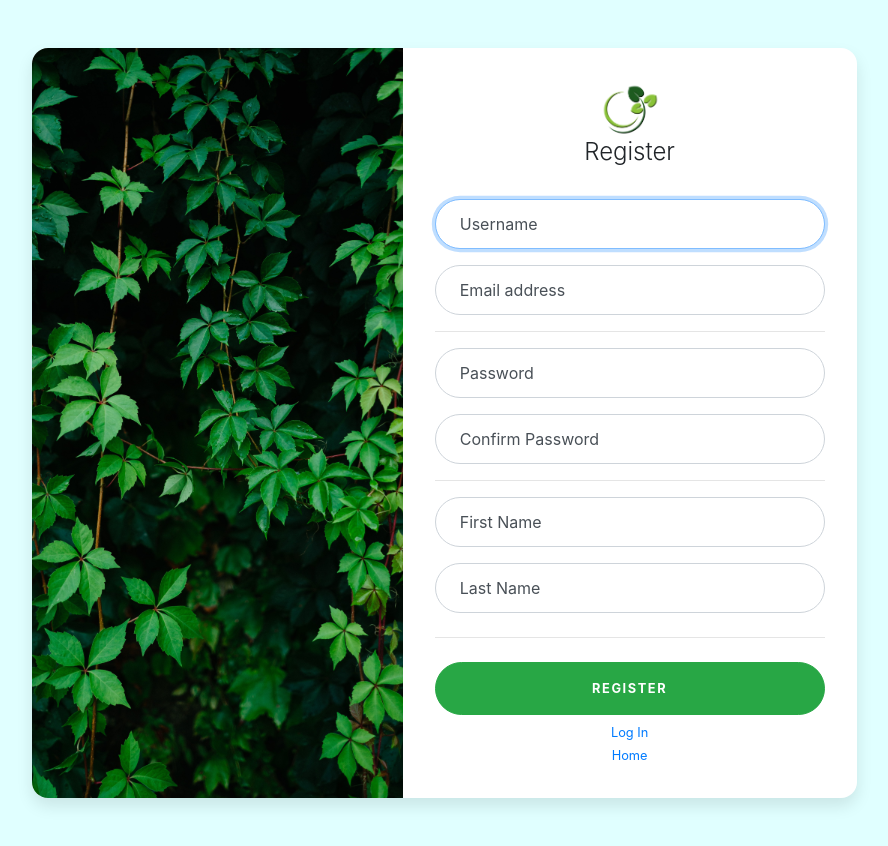
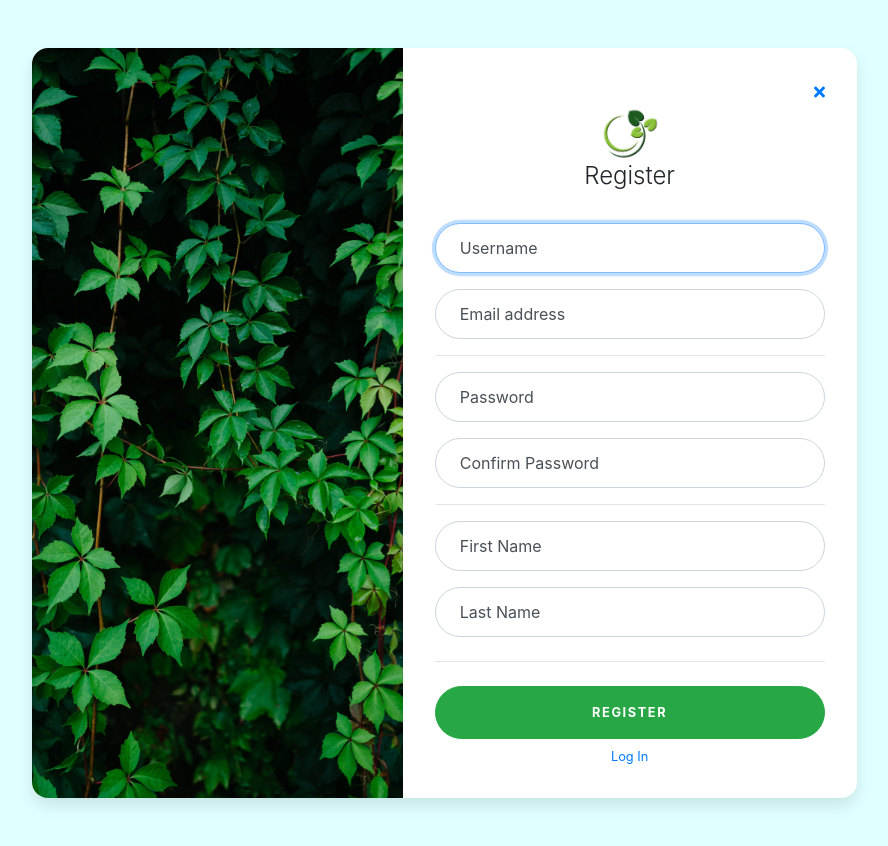
Before and after one commit to RoyArka/OrigenAir-Dashboard-Demo, a Django app: page /accounts/signup/ in a window 1280 px wide. Shown: the whole page, without its empty margins (196-1084 px from the left). Run offline with Django 3.2, Linux system fonts and the light colour scheme; some libraries are stand-ins or nearby versions.

Commit message:
changed home button to close button

```diff
--- a/origen/accounts/templates/accounts/signup.html
+++ b/origen/accounts/templates/accounts/signup.html
@@ -15,11 +15,17 @@
 
                 <!-- CONTENT -->
                 <div class="card-body">
+                    <!-- CLOSE BUTTON -->
+                    <div class="text-right">
+                        <a class="large" href="{% url 'home' %}"><i class="fas fa-times"></i></a>
+                    </div>
+                    <!-- /END CLOSE BUTTON -->
 
                     <!--LOGO IMAGE-->
                     <div class="text-center">
                         <img id="logo" src="{% static 'img/logo2.png' %}" width="60">
                     </div>
+                    <!-- /END LOGO IMAGE -->
 
                     <h5 class="card-title text-center">Register</h5>
                     <form class="form-signin">
@@ -81,9 +87,6 @@
                         <!-- BUTTONS -->
                         <button class="btn btn-lg btn-success btn-block text-uppercase" type="submit">Register</button>
                         <a class="d-block text-center mt-2 small" href="{% url 'accounts:login' %}">Log In</a>
-                        <div class="text-center">
-                            <a class="small" href="{% url 'home' %}">Home</a>
-                        </div>
                         <!-- /END BUTTONS -->
                     </form>
                 </div>
```
Also changed, not shown: origen/accounts/templates/accounts/login.html (+6 -3 lines).
